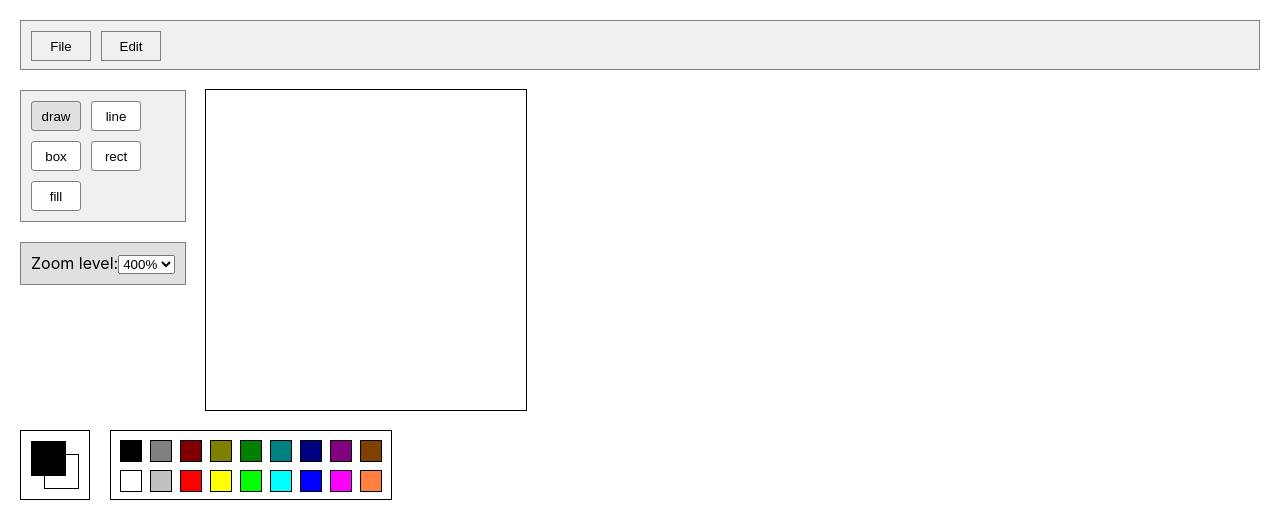
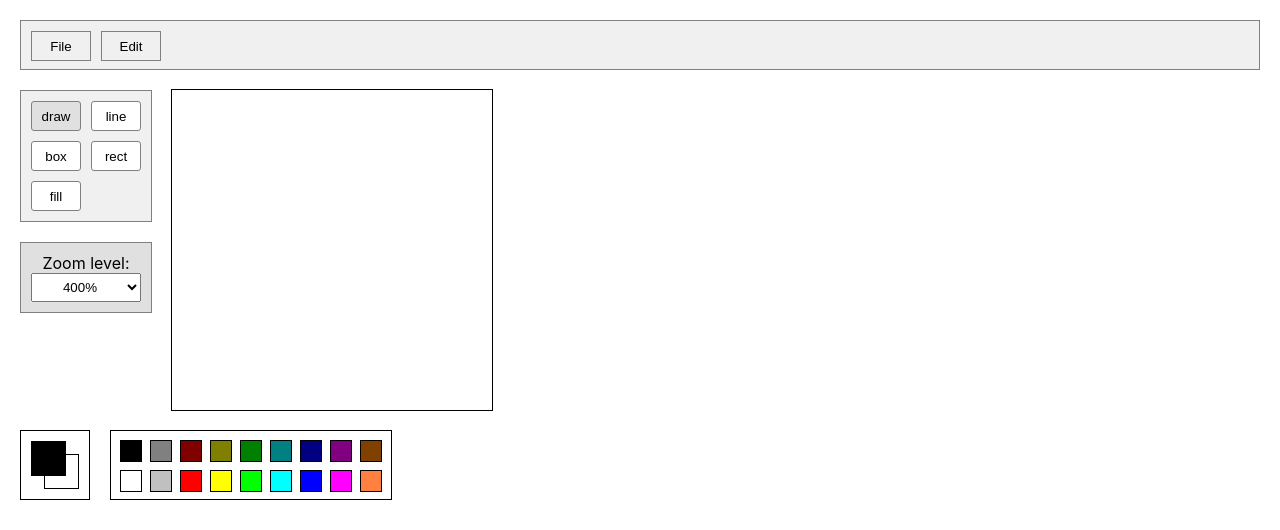
Before and after one commit to jwbutler/paint, a React (Create React App) app: page / in a window 1280 px wide. Shown: the top 530 px of the page. Built offline with nearby package versions, Linux system fonts and the light colour scheme.

Commit message:
make it pretty

```diff
--- a/src/components/ZoomLevelSelector.module.css
+++ b/src/components/ZoomLevelSelector.module.css
@@ -2,4 +2,13 @@
   background-color: #e0e0e0;
   padding: 10px;
   border: 1px solid #808080;
+  display: flex;
+  flex-direction: column;
+  align-items: stretch;
+  text-align: center;
 }
+
+.select {
+  padding: 5px;
+  text-align: center;
+}
--- a/src/components/ZoomLevelSelector.tsx
+++ b/src/components/ZoomLevelSelector.tsx
@@ -17,10 +17,13 @@ const ZoomLevelSelector = ({ zoomLevel, setZoomLevel }: Props) => {
   };
 
   return (
-    <div className={styles.zoomLevelSelector}>
-      <label>
-        Zoom level:
-        <select onChange={handleSelect} onSelect={handleSelect}>
+    <label className={styles.zoomLevelSelector}>
+      Zoom level: <br />
+      <select
+        className={styles.select}
+        onChange={handleSelect}
+        onSelect={handleSelect}
+      >
         {zoomLevelValues.map(zoomLevel => (
           <option
             value={zoomLevel}
@@ -32,7 +35,6 @@ const ZoomLevelSelector = ({ zoomLevel, setZoomLevel }: Props) => {
         ))}
       </select>
     </label>
-    </div>
   );
 };
 
```
Lines whose indentation alone changed are shown as unchanged.
